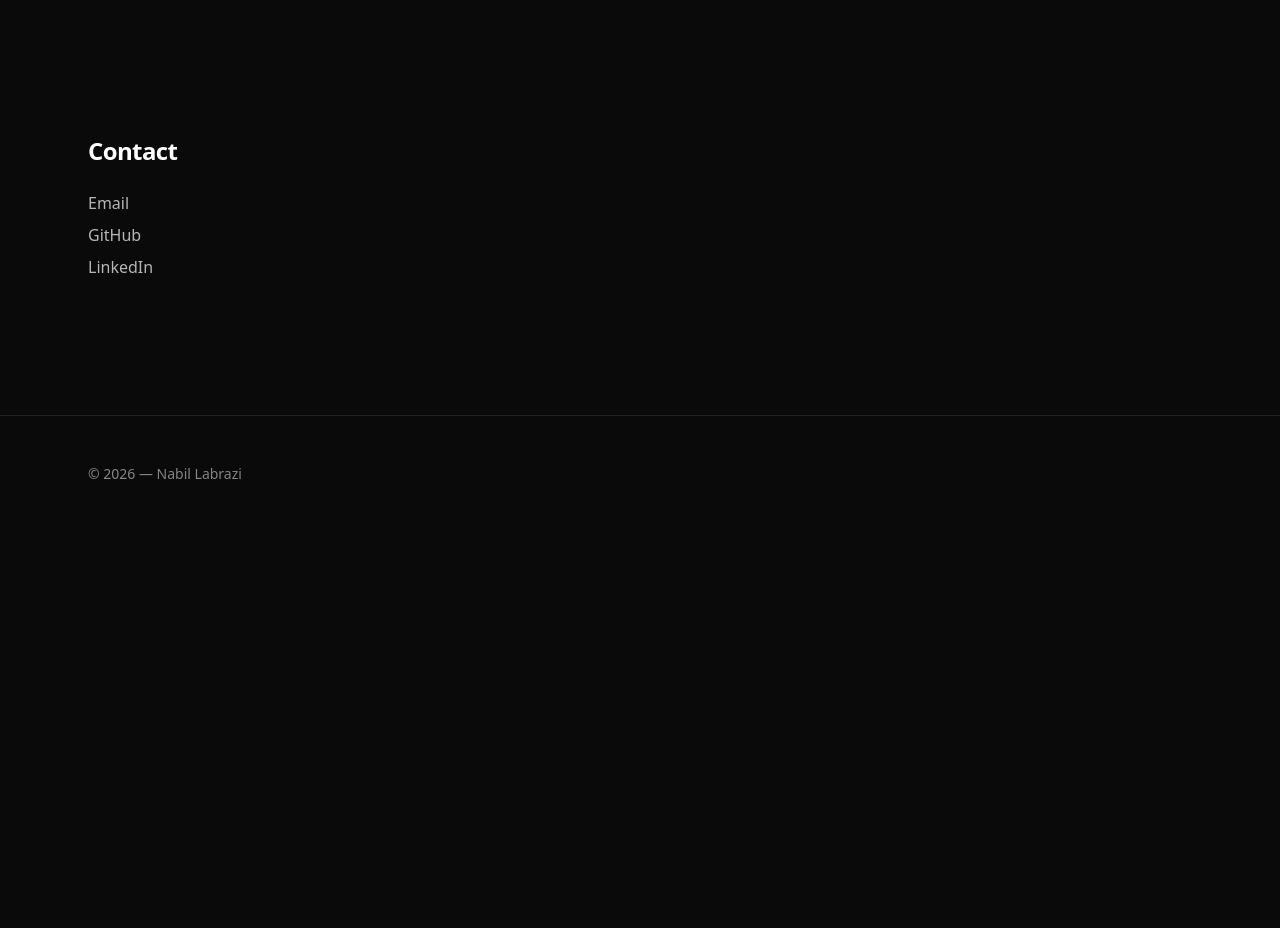
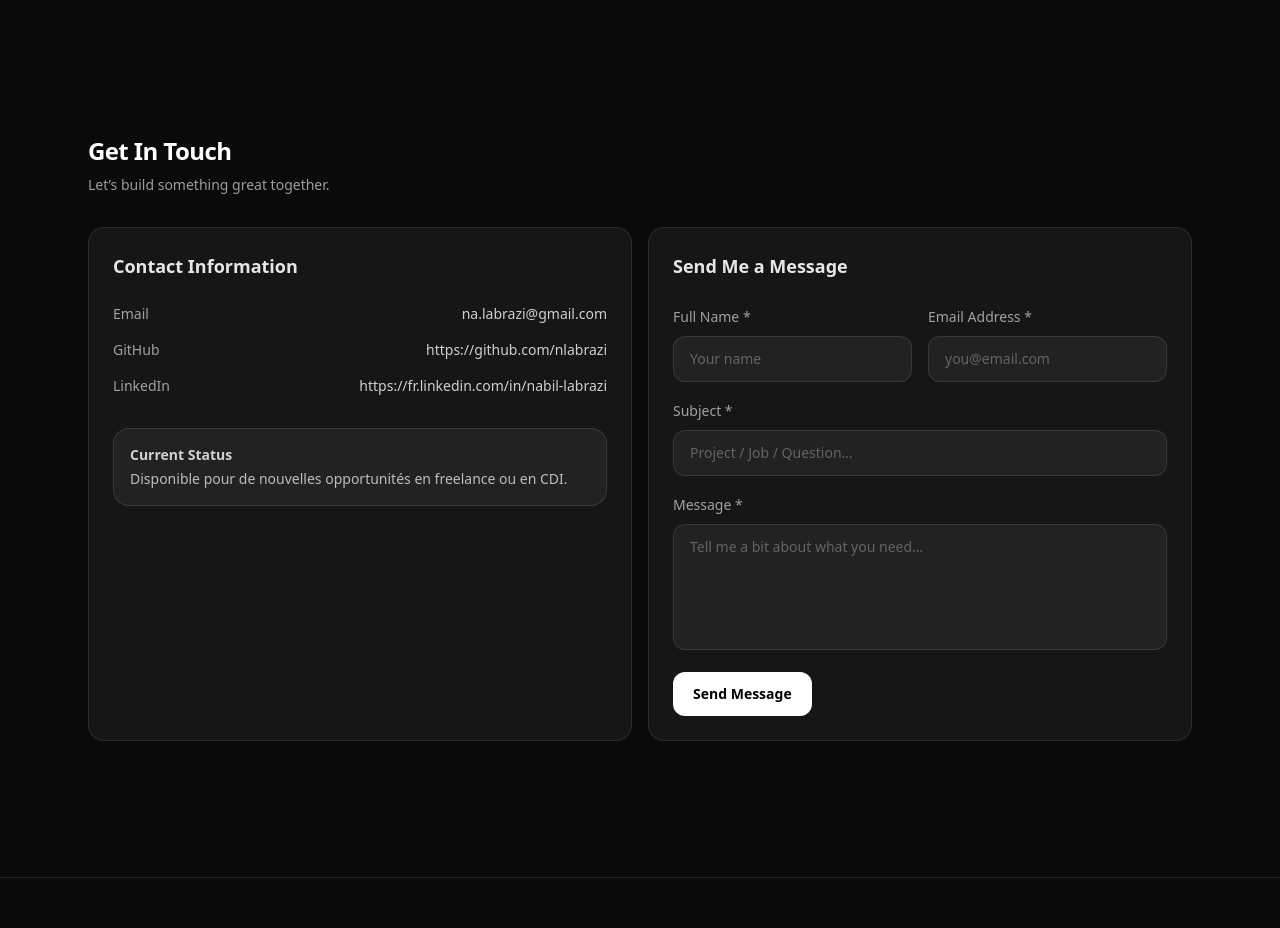
Before and after one commit to nlabrazi/portfolio-3d, a Nuxt app: page / in a window 1280 px wide. Shown: the part 4780-5708 px from the top of the page. Before the commit the page ends 5312 px from the top, so only its background shows below. Built offline with nearby package versions, Linux system fonts and the light colour scheme.

Commit message:
feat(ui): contact section with info card and send message form

```diff
--- a/app/components/layout/Header.vue
+++ b/app/components/layout/Header.vue
@@ -17,34 +17,48 @@ function scrollTo(hash: string) {
   el.scrollIntoView({ behavior: "smooth", block: "start" })
 }
 
+let obs: IntersectionObserver | null = null
+
 onMounted(() => {
-	const ids = links.map((l) => l.href.replace("#", ""))
+  const ids = links.map((l) => l.href.slice(1))
   const elements = ids
     .map((id) => document.getElementById(id))
-		.filter(Boolean) as HTMLElement[]
+    .filter((x): x is HTMLElement => Boolean(x))
 
-	const obs = new IntersectionObserver(
+  const ratios = new Map<string, number>()
+  for (const el of elements) ratios.set(el.id, 0)
+
+  obs = new IntersectionObserver(
     (entries) => {
-			// on garde l’entrée la plus visible
-			const visible = entries
-				.filter((e) => e.isIntersecting)
-				.sort(
-					(a, b) => (b.intersectionRatio ?? 0) - (a.intersectionRatio ?? 0),
-				)[0]
+      for (const e of entries) {
+        const id = (e.target as HTMLElement).id
+        ratios.set(id, e.isIntersecting ? e.intersectionRatio : 0)
+      }
 
-			if (!visible?.target?.id) return
-			activeHash.value = `#${visible.target.id}`
+      let bestId: string | null = null
+      let bestRatio = 0
+
+      for (const [id, ratio] of ratios.entries()) {
+        if (ratio > bestRatio) {
+          bestRatio = ratio
+          bestId = id
+        }
+      }
+
+      if (bestId) activeHash.value = `#${bestId}`
     },
     {
-			root: null,
-			threshold: [0.2, 0.35, 0.5, 0.65],
-			rootMargin: "-20% 0px -70% 0px",
+      threshold: [0, 0.1, 0.2, 0.35, 0.5, 0.65],
+      rootMargin: "-15% 0px -70% 0px",
     },
   )
 
   for (const el of elements) obs.observe(el)
+})
 
-	onBeforeUnmount(() => obs.disconnect())
+onBeforeUnmount(() => {
+  obs?.disconnect()
+  obs = null
 })
 </script>
 
--- a/app/components/sections/Contact.vue
+++ b/app/components/sections/Contact.vue
@@ -1,16 +1,128 @@
 <script setup lang="ts">
 import { site } from "../../../data/site"
+
+type FormState = {
+	name: string
+	email: string
+	subject: string
+	message: string
+	botField: string
+}
+
+const form = reactive<FormState>({
+	name: "",
+	email: "",
+	subject: "",
+	message: "",
+	botField: "",
+})
+
+const isSubmitting = ref(false)
+const isSent = ref(false)
+
+// Will plug Netlify after
+// Prepare only UI, wiring will come after
+async function onSubmit() {
+	if (isSubmitting.value) return
+	isSubmitting.value = true
+	isSent.value = false
+
+	// Placeholder UX (will plug Netlify after)
+	await new Promise((r) => setTimeout(r, 500))
+
+	isSubmitting.value = false
+	isSent.value = true
+}
 </script>
 
 <template>
   <section id="contact" class="section">
-    <h2 class="h2">Contact</h2>
+    <div class="section-title">
+      <div>
+        <h2 class="h2">Get In Touch</h2>
+        <p class="mt-2 text-sm text-white/60">
+          Let’s build something great together.
+        </p>
+      </div>
+    </div>
 
-    <div class="mt-6 flex flex-col gap-2 text-white/70">
-      <a v-for="s in site.socials" :key="s.href" class="hover:text-white" :href="s.href" target="_blank"
-        rel="noreferrer">
-        {{ s.label }}
-      </a>
+    <div class="grid gap-4 lg:grid-cols-2">
+      <!-- Left Card: Contact Information -->
+      <article class="card glow-hover p-6">
+        <h3 class="text-lg font-semibold text-white/90">Contact Information</h3>
+
+        <dl class="mt-6 space-y-4">
+          <div v-for="s in site.socials" :key="s.href" class="flex items-start justify-between gap-6">
+            <dt class="text-sm text-white/60">{{ s.label }}</dt>
+            <dd class="text-sm">
+              <a :href="s.href" target="_blank" rel="noreferrer" class="text-white/80 hover:text-white hover:underline">
+                {{ s.href.replace("mailto:", "") }}
+              </a>
+            </dd>
+          </div>
+        </dl>
+
+        <div class="mt-8 rounded-2xl border border-white/10 bg-white/5 p-4">
+          <div class="text-sm font-semibold text-white/80">Current Status</div>
+          <div class="mt-1 text-sm text-white/70">
+            {{ site.status ?? "Available for opportunities" }}
+          </div>
+        </div>
+      </article>
+
+      <!-- Right Card: Send Message -->
+      <article class="card glow-hover p-6">
+        <h3 class="text-lg font-semibold text-white/90">Send Me a Message</h3>
+
+        <form class="mt-6 space-y-4" @submit.prevent="onSubmit">
+          <div class="grid gap-4 md:grid-cols-2">
+            <div>
+              <label class="text-sm text-white/60">Full Name *</label>
+              <input v-model="form.name" required type="text"
+                class="mt-2 w-full rounded-xl border border-white/10 bg-white/5 px-4 py-3 text-sm text-white outline-none placeholder:text-white/30 focus:border-white/25"
+                placeholder="Your name" />
+            </div>
+
+            <div>
+              <label class="text-sm text-white/60">Email Address *</label>
+              <input v-model="form.email" required type="email"
+                class="mt-2 w-full rounded-xl border border-white/10 bg-white/5 px-4 py-3 text-sm text-white outline-none placeholder:text-white/30 focus:border-white/25"
+                placeholder="you@email.com" />
+            </div>
+          </div>
+
+          <div>
+            <label class="text-sm text-white/60">Subject *</label>
+            <input v-model="form.subject" required type="text"
+              class="mt-2 w-full rounded-xl border border-white/10 bg-white/5 px-4 py-3 text-sm text-white outline-none placeholder:text-white/30 focus:border-white/25"
+              placeholder="Project / Job / Question…" />
+          </div>
+
+          <div>
+            <label class="text-sm text-white/60">Message *</label>
+            <textarea v-model="form.message" required rows="5"
+              class="mt-2 w-full resize-none rounded-xl border border-white/10 bg-white/5 px-4 py-3 text-sm text-white outline-none placeholder:text-white/30 focus:border-white/25"
+              placeholder="Tell me a bit about what you need…" />
+          </div>
+
+          <!-- Honeypot (comme la démo) -->
+          <div class="hidden">
+            <label>Do not fill this if you are human</label>
+            <input v-model="form.botField" type="text" />
+          </div>
+
+          <div class="flex items-center gap-3">
+            <button type="submit" :disabled="isSubmitting"
+              class="rounded-xl bg-white px-5 py-3 text-sm font-semibold text-black hover:bg-white/90 disabled:cursor-not-allowed disabled:opacity-70">
+              {{ isSubmitting ? "Sending..." : "Send Message" }}
+            </button>
+
+            <span v-if="isSent" class="text-sm text-emerald-300/90">
+              Message UI ready ✅ (Netlify wiring next)
+            </span>
+          </div>
+        </form>
+      </article>
     </div>
   </section>
 </template>
--- a/data/site.ts
+++ b/data/site.ts
@@ -6,6 +6,7 @@ export const site = {
 	title: "Développeur Web Full-Stack",
 	tagline: "Ruby on Rails / React — ouvert à toute opportunités.",
 	location: "Île-de-France, France",
+	status: "Disponible pour de nouvelles opportunités en freelance ou en CDI.",
 	socials: [
 		{ label: "Email", href: "mailto:na.labrazi@gmail.com" },
 		{ label: "GitHub", href: "https://github.com/nlabrazi" },
```
Lines whose indentation alone changed are shown as unchanged.
